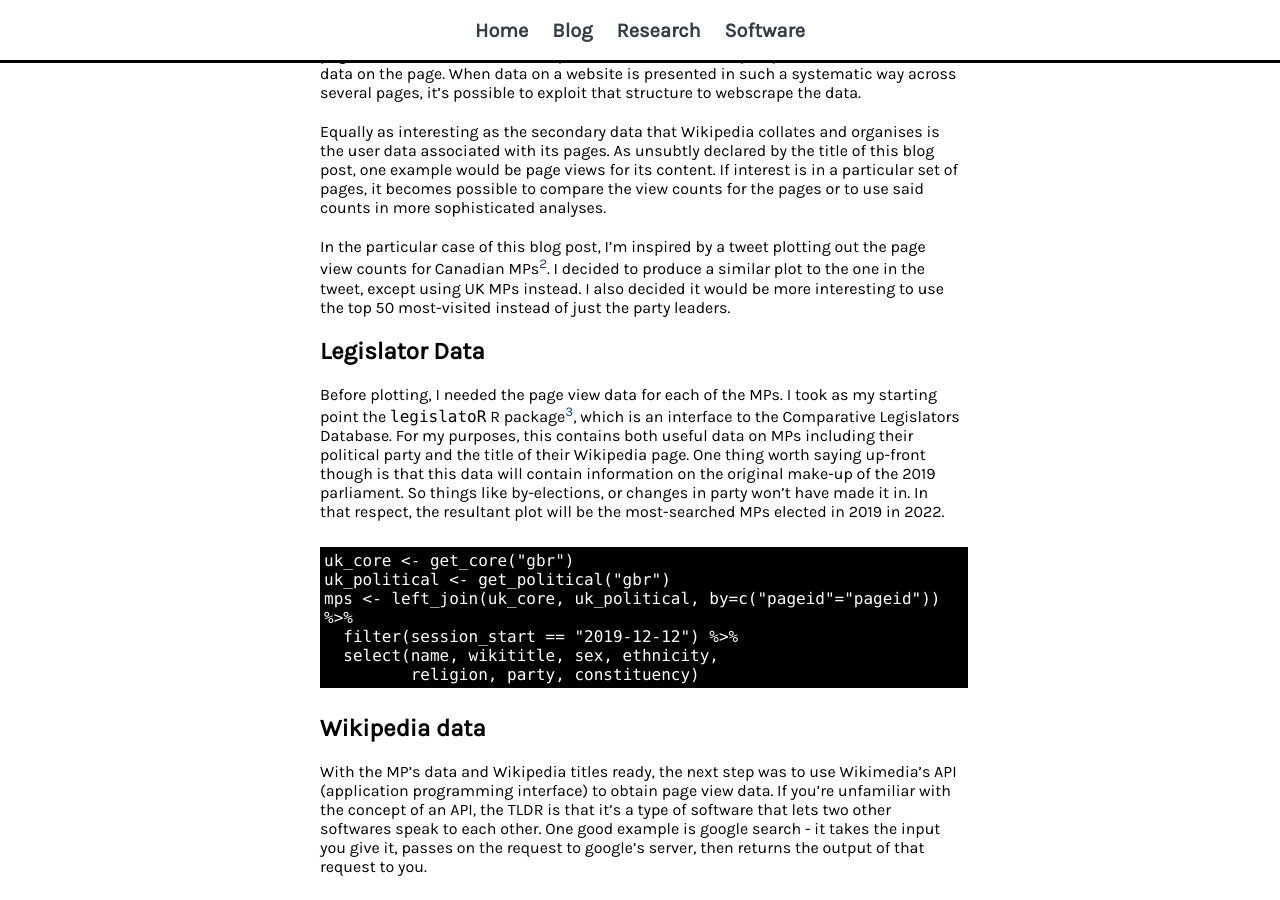
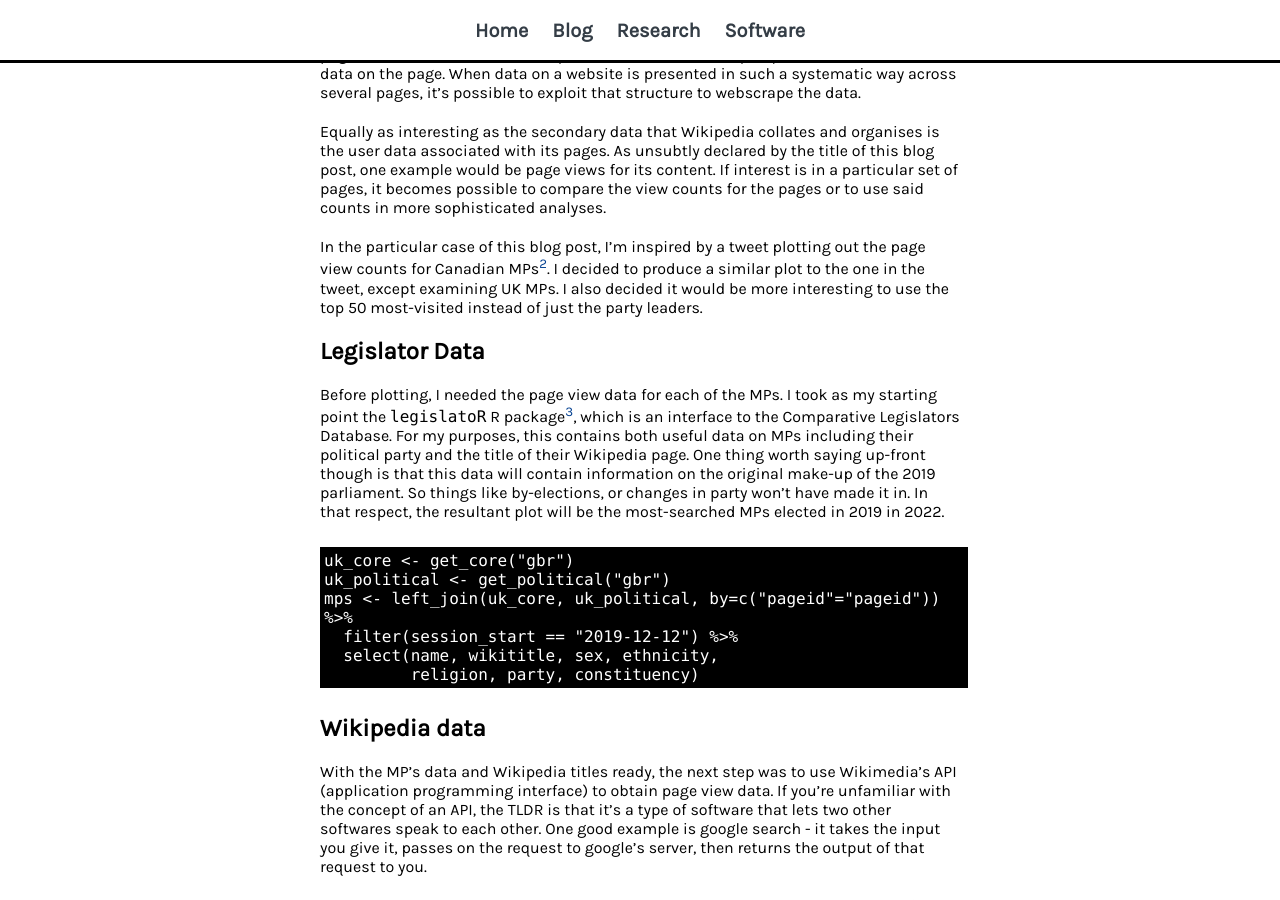
Before and after one commit to philswatton/philswatton.github.io, a Jekyll site: the page built from _posts/2022-04-24-mp-pageviews.md, in a window 1280 px wide and 900 px high, scrolled down 305 px. Built offline with Jekyll 4.4.1, drawn with Linux system fonts in a browser that asks for light colours.

Commit message:
token change

```diff
--- a/_posts/2022-04-24-mp-pageviews.md
+++ b/_posts/2022-04-24-mp-pageviews.md
@@ -10,7 +10,7 @@ While most readers will primarily be reading the unstructured text on a given Wi
 
 Equally as interesting as the secondary data that Wikipedia collates and organises is the user data associated with its pages. As unsubtly declared by the title of this blog post, one example would be page views for its content. If interest is in a particular set of pages, it becomes possible to compare the view counts for the pages or to use said counts in more sophisticated analyses.
 
-In the particular case of this blog post, I'm inspired by a tweet plotting out the page view counts for Canadian MPs[^2]. I decided to produce a similar plot to the one in the tweet, except using UK MPs instead. I also decided it would be more interesting to use the top 50 most-visited instead of just the party leaders.
+In the particular case of this blog post, I'm inspired by a tweet plotting out the page view counts for Canadian MPs[^2]. I decided to produce a similar plot to the one in the tweet, except examining UK MPs. I also decided it would be more interesting to use the top 50 most-visited instead of just the party leaders.
 
 ## Legislator Data
 
```
